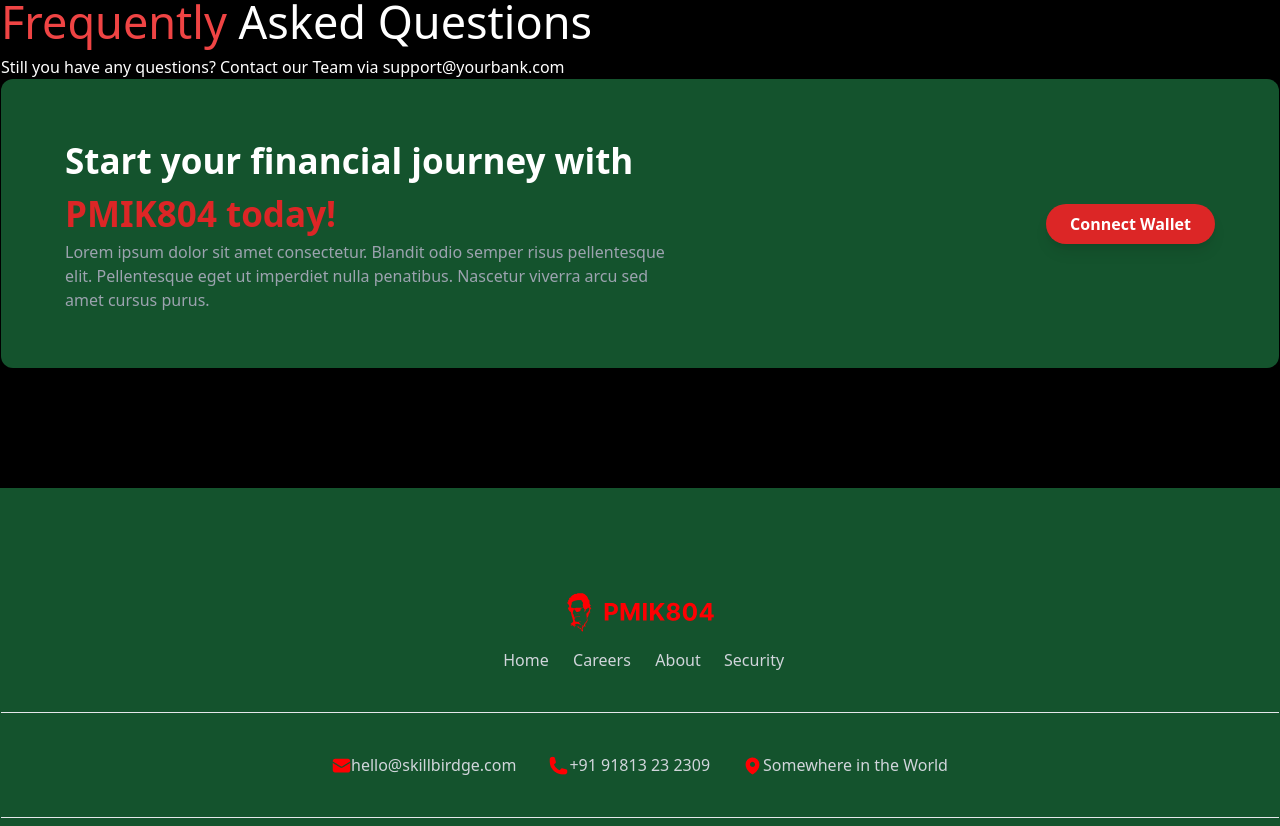
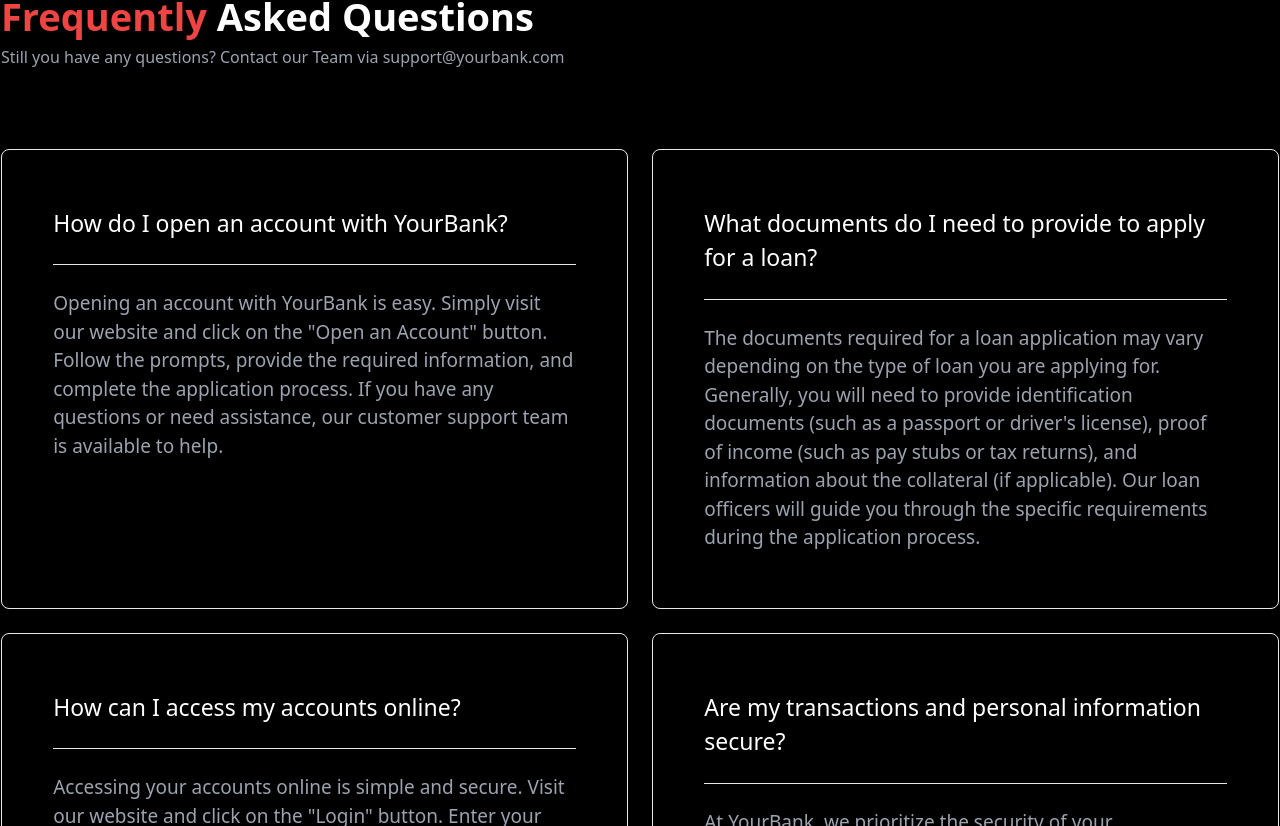
Before and after one commit to Hasnain-7860/PMIK804, a React (Vite) app: page / in a window 1280 px wide. Shown: the part 5494-6320 px from the top of the page. Built offline with nearby package versions, Linux system fonts and the light colour scheme.

Commit message:
question.res

```diff
--- a/src/Components/Footer.jsx
+++ b/src/Components/Footer.jsx
@@ -14,7 +14,7 @@
     <div className=' mt-[15vh] text-gray-300 flex flex-col container  pt-16 '>
         <div className=' flex flex-col text-center items-center justify-center gap-4 py-10'>
             <img src={logo} alt="" />
-            <ul className='grid grid-cols-1 gap-4 lg:grid-cols-4 '>
+            <ul className='grid grid-cols-1 gap-4 lg:grid-cols-4 font-semibold '>
                 <li>Home</li>
                 <li>Careers</li>
                 <li>About</li>
@@ -23,7 +23,7 @@
         </div>
        <div>
         <hr className=''   />
-        <div className='grid grid-cols-1 text-center items-center justify-center gap-8 py-10 lg:flex'>
+        <div className='grid grid-cols-1 text-center items-center justify-center gap-8 py-10 lg:flex font-semibold'>
             <div className='flex items-center text-center justify-center'>
             <img src={iconn1} alt="" />
             <p>hello@skillbirdge.com</p>
--- a/src/Components/Question.jsx
+++ b/src/Components/Question.jsx
@@ -1,12 +1,25 @@
 import React from 'react'
+import { QuestionData } from '.'
 
 const Question = () => {
   return (
     <div className='container'>
         <div>
-            <h1 className='text-white text-[45px] '> <span className='text-red-500'> Frequently </span> Asked Questions</h1>
-            <p className='text-white'>Still you have any questions? Contact our Team via support@yourbank.com</p>
+            <h1 className='text-white text-[38px] font-semibold '> <span className='text-red-500'> Frequently </span> Asked Questions</h1>
+            <p className='text-gray-400'>Still you have any questions? Contact our Team via support@yourbank.com</p>
         </div>
+        <div className='text-white grid grid-cols-1  gap-6  lg:grid-cols-2 py-[10vh]'>
+          {QuestionData.map((data)=>(
+            <div className='border  rounded-lg bg-black items-center ' key={data.id}>
+              <div className='py-8 px-[1vw]  lg:px-[4vw] '>
+                <h1 className='text-[23px] py-6'>{data.title}</h1>
+                <hr/>
+                <p className='text-[12px] py-6 text-gray-400 lg:text-[19px]'>{data.text}</p>
+              </div>
+            </div>
+          ))}
+        </div>
+        <button></button>
     </div>
   )
 }
--- a/src/Components/index.js
+++ b/src/Components/index.js
@@ -88,3 +88,26 @@
     },
 
 ]
+export const QuestionData =[
+    {
+        id:1,
+        title:"How do I open an account with YourBank?",
+        text:'Opening an account with YourBank is easy. Simply visit our website and click on the "Open an Account" button. Follow the prompts, provide the required information, and complete the application process. If you have any questions or need assistance, our customer support team is available to help.',
+
+    },
+    {
+        id:2,
+        title:"What documents do I need to provide to apply for a loan?",
+        text:"The documents required for a loan application may vary depending on the type of loan you are applying for. Generally, you will need to provide identification documents (such as a passport or driver's license), proof of income (such as pay stubs or tax returns), and information about the collateral (if applicable). Our loan officers will guide you through the specific requirements during the application process.",
+    },
+    {
+        id:3,
+        title:"How can I access my accounts online?",
+        text:'Accessing your accounts online is simple and secure. Visit our website and click on the "Login" button. Enter your username and password to access your accounts. If you havent registered for online banking, click on the "Enroll Now" button and follow the registration process. If you need assistance, our customer support team is available to guide you.'
+    },
+    {
+        id:4,
+        title:"Are my transactions and personal information secure?",
+        text:"At YourBank, we prioritize the security of your transactions and personal information. We employ industry-leading encryption and multi-factor authentication to ensure that your data is protected. Additionally, we regularly update our security measures to stay ahead of emerging threats. You can bank with confidence knowing that we have robust security systems in place."
+    }
+]
```
Also changed, not shown: src/assets/arrow.png (added).
